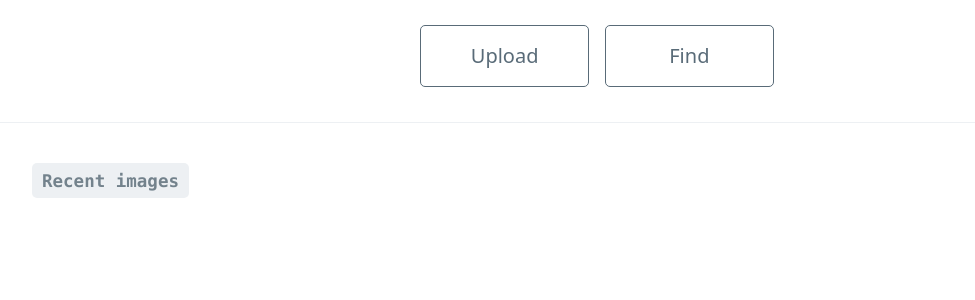
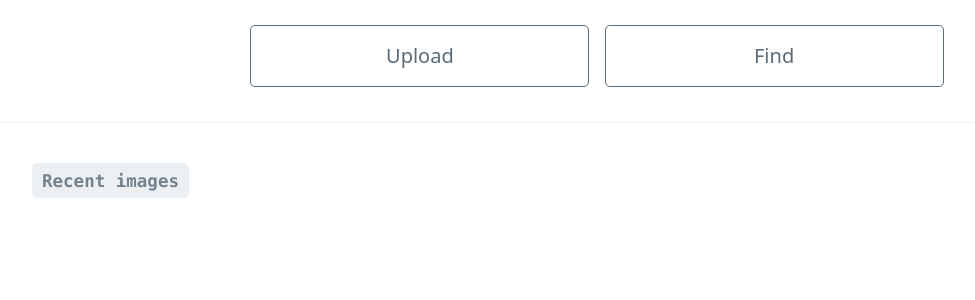
Before and after one commit to s-m33r/ipfs-img, a Flask app: template web_frontend/templates/index.html in a window 1280 px wide. Shown: the part 70-370 px from the top of the page, without its empty margins (43-1018 px from the left). Run offline with Flask 2, Linux system fonts and the light colour scheme; the template is opened without the code that fills it, so the values that code supplies are empty.

Commit message:
updated index.html

```diff
--- a/web_frontend/templates/index.html
+++ b/web_frontend/templates/index.html
@@ -16,7 +16,7 @@
 
 	button {
 		display: inline;
-		width: 15%;
+		width: 30%;
 		margin: 5px;
 	}
 
@@ -57,7 +57,7 @@
     	<ol class="grid">
     	    {%for i in range(0,len)%}
     	        <article>
-					<a href="{url+cids[i]}">
+					<a href="{{url+cids[i]}}">
 						<img src="{{url+cids[i]}}" alt="Loading...">
 					</a>
 				</article>
```
